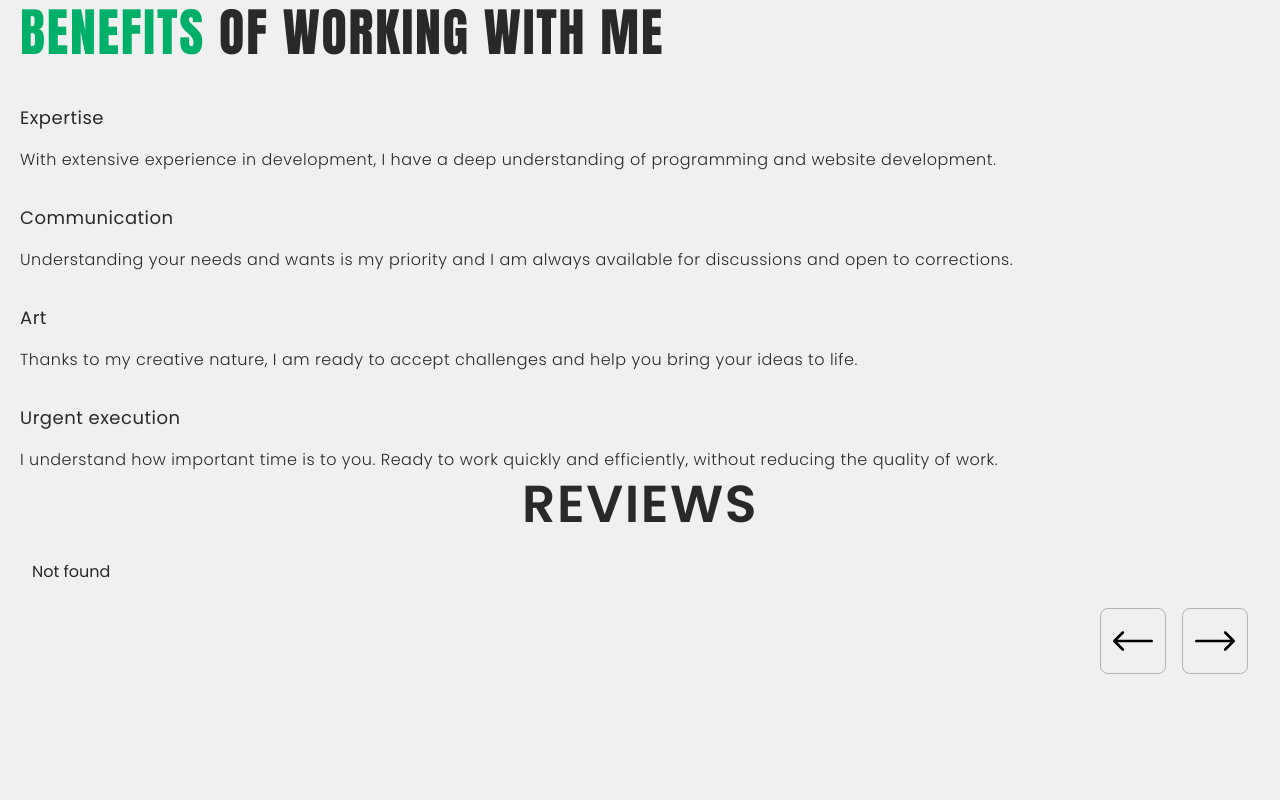
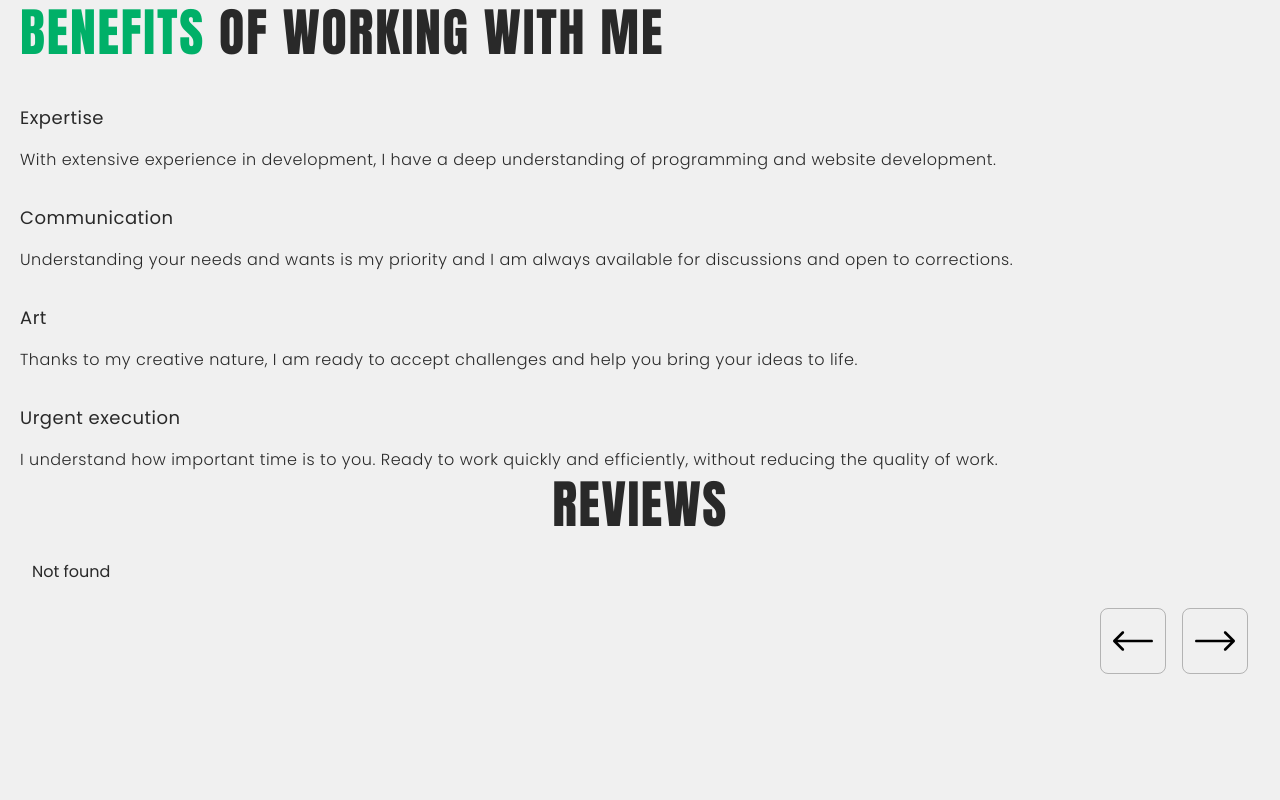
Before and after one commit to illusion4044/MastersCode, a website built with Vite: page src/index.html in a window 1280 px wide. Shown: the top 800 px of the page. Built offline with nearby package versions, Linux system fonts and the light colour scheme; no server answers.

Commit message:
reviews-font-family

```diff
--- a/src/css/reviews.css
+++ b/src/css/reviews.css
@@ -9,6 +9,7 @@
   text-transform: uppercase;
   text-align: center;
   margin-bottom: 24px;
+  font-family: "Impact", sans-serif;
 }
 
 .reviews-swiper {
```
